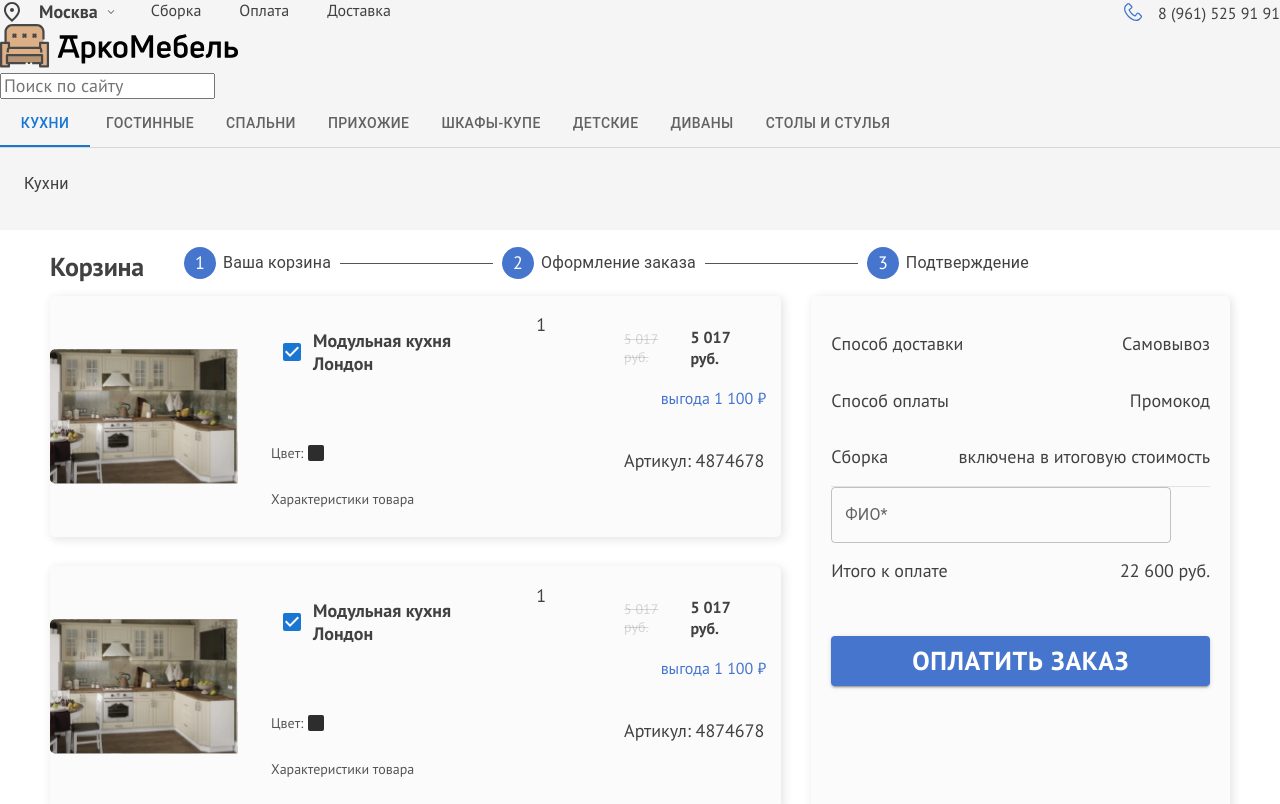
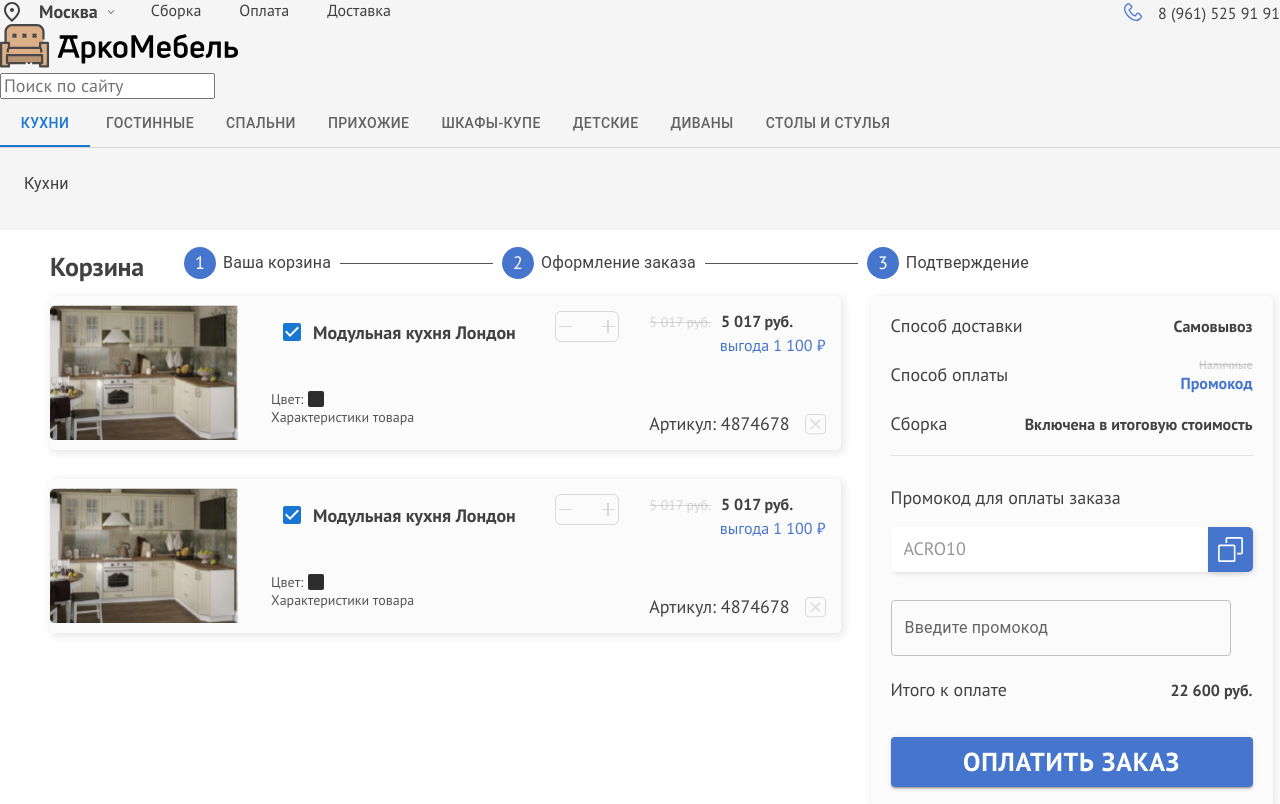
Before and after one commit to arco-furniture/arco-furniture, a React (Create React App) app: page /basket-approval in a window 1280 px wide. Shown: the top 804 px of the page. Built offline with nearby package versions, Linux system fonts and the light colour scheme.

Commit message:
build: added 3-th stage basket

```diff
--- a/src/pages/basket/BasketApproval.jsx
+++ b/src/pages/basket/BasketApproval.jsx
@@ -19,24 +19,32 @@ const BasketApproval = () => {
                     </div>
                     <div className={styles.info__box}>
                         <p className={styles.info__text}>Способ оплаты</p>
-                        <p className={styles.menu__title}>Промокод</p>
+                        <div className={styles.menu__promo}>
+                            <p className={styles.menu__subtitle}>Наличные</p>
+                            <p className={styles.menu__title} style={{ color: '#4675CE' }}>Промокод</p>
+                        </div>
                     </div>
                     <div className={styles.info__box}>
                         <p className={styles.info__text}>Сборка</p>
-                        <p className={styles.menu__title}>включена в итоговую стоимость</p>
+                        <p className={styles.menu__title}>Включена в итоговую стоимость</p>
                     </div>
                     <div className={styles.menu__line} />
+                    <p>Промокод для оплаты заказа</p>
+                    <div style={{ position: 'relative' }}>
+                        <div className={styles.menu__place}>ACRO10</div>
+                        <button className={styles.menu__btn}></button>
+                    </div>
                     <TextField sx={{
                         width: '340px',
-                        mr: '22px'
+                        mr: '22px',
                     }}
                         id="outlined-error"
-                        label="ФИО*"
+                        label="Введите промокод"
                         placeholder="Иванов Иван Иванович"
                     />
-                    <div className={styles.info__box}>
+                    <div className={styles.info__bottom}>
                         <p className={styles.info__text}>Итого к оплате</p>
-                        <p className={styles.info__text}>22 600 руб.</p>
+                        <p className={styles.menu__title}>22 600 руб.</p>
                     </div>
                     <Button
                         className={styles.menu__button}
--- a/src/pages/basket/components/Card.tsx
+++ b/src/pages/basket/components/Card.tsx
@@ -2,9 +2,13 @@ import React from "react"
 import img from '../../../images/card-img.svg';
 import { Checkbox } from "@mui/material";
 import styles from "../../../scss/modules/basket-card.module.scss";
+import { nextCount } from "../../../redux/test/numberOfCard";
+import { stageSelector } from "../../../redux/test/numberOfCard";
 
 
 const Card: React.FC = () => {
+
+    console.log(nextCount)
     return (
         <div className={styles.card}>
             <img src={img} alt='img' style={{ width: '188px' }} />
@@ -22,7 +26,14 @@ const Card: React.FC = () => {
                 </div>
 
                 <div className={styles.card__count}>
-                    1
+                    <button className={styles.card__minus}>
+                        <div className={styles.card__line}></div>
+                    </button>
+                    {}
+                    <button className={styles.card__pluse} onClick={() => { nextCount() }}>
+                        <div className={styles.card__line}></div>
+                        <div className={styles.card__line_vertical}></div>
+                    </button>
                 </div>
 
                 <div>
@@ -31,8 +42,9 @@ const Card: React.FC = () => {
                         <p className={styles.card__new}>5 017 руб.</p>
                     </div>
                     <p className={styles.card__prof}>выгода 1 100 ₽</p>
-                    <div>
-                        <p style={{ marginTop: '42.1px' }}>Артикул: 4874678</p>
+                    <div className={styles.card__box}>
+                        <p className={styles.card__artical}>Артикул: 4874678</p>
+                        <button className={styles.card__remove}></button>
                     </div>
                 </div>
             </div>
--- a/src/redux/store.js
+++ b/src/redux/store.js
@@ -1,11 +1,12 @@
 import { configureStore } from '@reduxjs/toolkit'
 import homeReducer from "./home/homeSlice";
 import stageReducer from "./test/numberOfStage";
+import cardReducer from "./test/numberOfCard";
 
 export const store = configureStore({
     reducer: {
         homeReducer,
         stageReducer,
-
+        cardReducer,
     },
 })
--- /dev/null
+++ b/src/redux/test/numberOfCard.js
@@ -0,0 +1,27 @@
+import { createAsyncThunk, createSlice } from "@reduxjs/toolkit"
+import axios from "axios";
+
+const initialState = {
+    count: 1,
+}
+
+export const numberOfCard = createSlice({
+    name: 'count',
+    initialState,
+
+    reducers: {
+        nextCount(state) {
+            state.count += 1
+        },
+        previousСount(state) {
+            if (state.count > 1) {
+                state.count -= 1
+            }
+            return
+        },
+    },
+})
+
+export const stageSelector = (state) => state.cardReducer
+export const { nextCount, previousСount } = numberOfCard.actions;
+export default numberOfCard.reducer;
--- a/src/scss/modules/basket-approval.module.scss
+++ b/src/scss/modules/basket-approval.module.scss
@@ -13,19 +13,50 @@
     box-shadow: 2px 2px 10px 1px rgba(0, 0, 0, 0.1);
     border-radius: 5px;
     padding: 20px;
+    margin-bottom: 20px;
 
     .info__box {
         display: flex;
         justify-content: space-between;
+        align-items: center;
+        margin-bottom: 20px;
+    }
+
+    .menu__promo {
+        display: flex;
+        flex-direction: column;
+        align-items: end;
     }
 
     .info__text {
+        margin: 0;
+    }
 
+    .menu__title {
+        font-family: 'PT Sans';
+        font-style: normal;
+        font-weight: 700;
+        font-size: 16px;
+        line-height: 21px;
+        color: #414141;
+        margin: 0;
+    }
+
+    .menu__subtitle {
+        font-family: 'PT Sans';
+        font-style: normal;
+        font-weight: 700;
+        font-size: 12px;
+        line-height: 16px;
+        margin: 0;
+        text-decoration-line: line-through;
+        color: rgba(65, 65, 65, 0.2);
     }
 
     .menu__line {
         width: 100%;
         height: 1px;
+        margin-bottom: 32px;
         background-color: #E2E2E2;
     }
 
@@ -42,4 +73,44 @@
         line-height: 34px;
         text-transform: uppercase;
     }
+
+    .menu__place {
+        width: 340px;
+        height: 45px;
+        left: 1187px;
+        top: 509px;
+        background: #FFFFFF;
+        box-shadow: 2px 2px 5px rgba(0, 0, 0, 0.1);
+        border-radius: 5px;
+        display: flex;
+        align-items: center;
+        padding-left: 13px;
+        color: rgba(86, 77, 77, 0.6);
+        margin-bottom: 28px;
+    }
+
+    .info__bottom {
+        display: flex;
+        justify-content: space-between;
+        margin-top: 24px;
+    }
+
+    .menu__btn {
+        position: absolute;
+        top: 0;
+        right: 0;
+        width: 45px;
+        height: 45px;
+        background: #4675CE;
+        box-shadow: 2px 2px 5px rgba(0, 0, 0, 0.1);
+        border-radius: 0px 5px 5px 0px;
+        border: none;
+        background-image: url('../../images/Group.svg');
+        background-repeat: no-repeat;
+        background-position: center;
+
+        &:hover {
+            cursor: pointer;
+        }
+    }
 }
--- a/src/scss/modules/basket-card.module.scss
+++ b/src/scss/modules/basket-card.module.scss
@@ -21,6 +21,8 @@
         font-size: 18px;
         line-height: 23px;
         color: #414141;
+        white-space: nowrap;
+        margin: 0;
     }
 
     .card__color {
@@ -31,21 +33,79 @@
     }
 
     .card__count {
+        position: relative;
         display: flex;
         width: 62.6px;
         height: 29px;
         align-items: center;
-        border: 1px;
+        justify-content: center;
+        border: 1px solid #D9D9D9;
         border-radius: 6px;
-        border-color: #D9D9D9;
         margin: 0 30px 0 39px;
+    }
+
+    .card__minus {
+        position: absolute;
+        top: 0;
+        left: 0;
+        width: 20px;
+        height: 29px;
+        background-color: transparent;
+        display: flex;
+        justify-content: center;
+        align-items: center;
+        border: none;
+        padding: 0;
+
+        &:hover {
+            cursor: pointer;
+        }
+    }
+
+    .card__line {
+        width: 13.3px;
+        height: 1.6px;
+        background-color: #D9D9D9;
+        border-radius: 0.5px;
+    }
+
+    .card__artical {
+        margin: 42px 15px 0 0;
+        white-space: nowrap;
+    }
+
+    .card__line_vertical {
+        position: absolute;
+        height: 13.3px;
+        left: 9px;
+        width: 1.6px;
+        background-color: #D9D9D9;
+        border-radius: 0.5px;
+    }
+
+    .card__pluse {
+        position: absolute;
+        padding: 0;
+        top: 0;
+        right: 0;
+        width: 20px;
+        height: 29px;
+        background-color: transparent;
+        display: flex;
+        justify-content: center;
+        align-items: center;
+        border: none;
+
+        &:hover {
+            cursor: pointer;
+        }
     }
 
     .card__text {
         font-weight: 400;
         font-size: 14px;
         line-height: 18px;
-        margin-right: 5px;
+        margin: 0 5px 0 0;
         color: #555555;
     }
 
@@ -53,17 +113,21 @@
         font-weight: 400;
         font-size: 14px;
         line-height: 18px;
+        margin: 0;
         margin-right: 10px;
         color: rgba(65, 65, 65, 0.2);
         text-decoration: line-through;
+        white-space: nowrap;
     }
 
     .card__new {
         font-weight: 700;
         font-size: 16px;
         line-height: 21px;
+        margin: 0;
         margin-right: 10px;
         color: #414141;
+        white-space: nowrap;
     }
 
     .card__prof {
@@ -74,4 +138,17 @@
         color: #4675CE;
         text-align: right;
     }
+
+    .card__remove {
+        width: 21px;
+        height: 21px;
+        background-image: url('../../images/remove.svg');
+        border: none;
+        background-color: transparent;
+        margin-top: 42px;
+
+        &:hover {
+            cursor: pointer;
+        }
+    }
 }
--- a/src/scss/modules/basket-form.module.scss
+++ b/src/scss/modules/basket-form.module.scss
@@ -1,6 +1,6 @@
 .form {
     background-color: #FBFBFB;
-    box-shadow: px 2px 10px 1px rgba(0, 0, 0, 0.1);
+    box-shadow: 2px 10px 1px rgba(0, 0, 0, 0.1);
     border-radius: 5px;
     padding: 40px 22px 40px 22px;
     margin-right: 32px;
--- a/src/scss/modules/basket-order.module.scss
+++ b/src/scss/modules/basket-order.module.scss
@@ -10,7 +10,7 @@
         display: flex;
         align-items: center;
         justify-content: space-between;
-        margin-top: 98px;
+        margin-top: 25px;
     }
 
     .info__text {
@@ -20,6 +20,7 @@
         font-size: 18px;
         line-height: 23px;
         color: #414141;
+        margin: 0;
     }
 
     .info__line {
```
Also changed, not shown: src/redux/test/dataFormOrder.js (deleted, +0 -27 lines), src/images/Group.svg (added), src/images/remove.svg (added).
